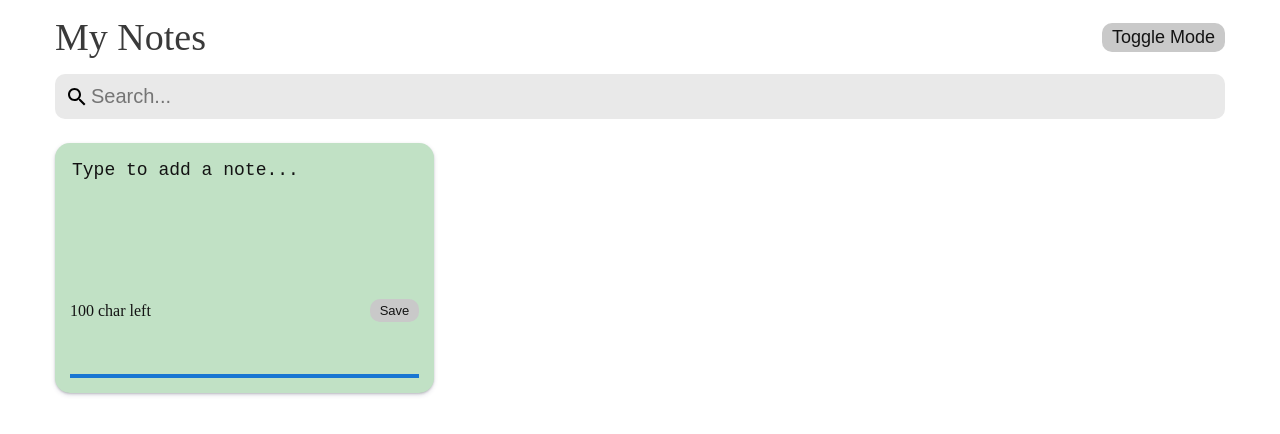
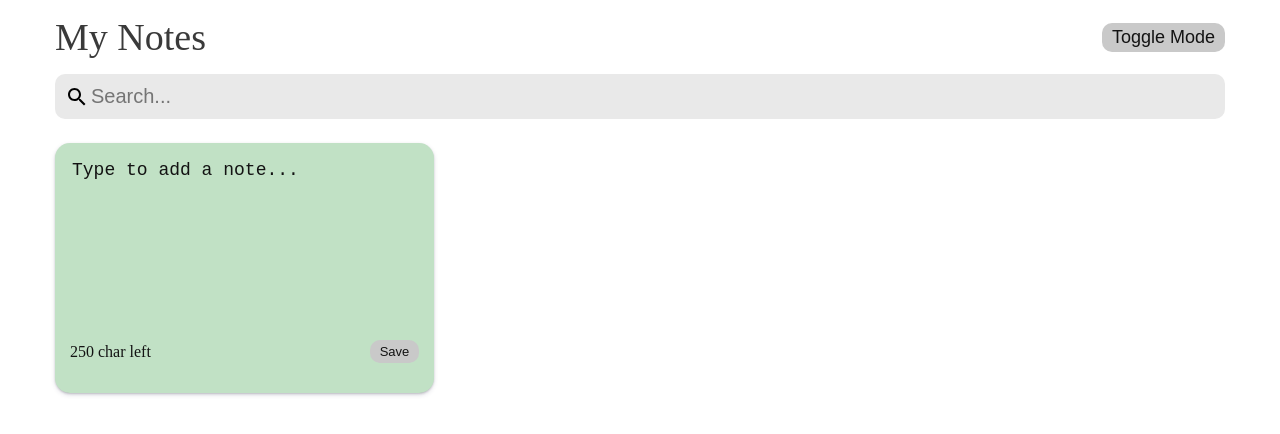
Before and after one commit to Guhenriques/notes-app, a React (Create React App) app: page / in a window 1280 px wide. Shown: the top 434 px of the page. Built offline with nearby package versions, Linux system fonts and the light colour scheme.

Commit message:
Note bg color change now using localStorage

```diff
--- a/src/App.jsx
+++ b/src/App.jsx
@@ -22,7 +22,7 @@ function App() {
         <BrowserRouter>
           <Routes>
             <Route path="/" element={<Notes />} />
-            <Route path="/create-note" element={<CreateNote />} />
+            {/*<Route path="/create-note" element={<CreateNote />} /> */}
             {/*<Route path="/edit-note/:id" element={<Notes />} />*/}
           </Routes>
         </BrowserRouter>
--- a/src/components/NoteComponents/CreateNote.jsx
+++ b/src/components/NoteComponents/CreateNote.jsx
@@ -1,27 +1,22 @@
 import React from "react";
-import LinearProgress from "@mui/material/LinearProgress";
 
 function CreateNote({ textHandler, saveHandler, inputText }) {
-  const charLimit = 100;
+  const charLimit = 250;
   const charLeft = charLimit - inputText.length;
   return (
     <div className="note new">
       <textarea
         cols="10"
-        rows="5"
+        rows="8"
         value={inputText}
         placeholder="Type to add a note..."
         onChange={textHandler}
-        maxLength="100"
+        maxLength="250"
       ></textarea>
       <div className="note__footer">
         <span className="label">{charLeft} char left</span>
         <button className="note__save" onClick={saveHandler}>Save</button>
       </div>
-      <LinearProgress
-        className="char__progress"
-        variant="determinate"
-        value={charLeft} />
     </div>
   );
 }
--- a/src/components/NoteComponents/Note.jsx
+++ b/src/components/NoteComponents/Note.jsx
@@ -1,11 +1,13 @@
 import React, { useState, useEffect } from "react";
-import { Link } from "react-router-dom";
 import { GithubPicker } from "react-color";
 import DeleteForeverOutlinedIcon from "@mui/icons-material/DeleteForeverOutlined";
 import ColorLensTwoToneIcon from "@mui/icons-material/ColorLensTwoTone";
 
 const Note = ({ id, text, deleteNote }) => {
-  const [bgColor, setBgColor] = useState("");
+  const defaultColor = "#fef3bd";
+  const [bgColor, setBgColor] = useState(() => {
+    return localStorage.getItem(`note_${id}_color`) || defaultColor;
+  });
   const [showColorPicker, setShowColorPicker] = useState(false);
 
   const handleChangeColor = (color) => {
@@ -28,6 +30,10 @@ const Note = ({ id, text, deleteNote }) => {
     "#abb8c3",
     "#969696",
   ];
+
+  useEffect(() => {
+    localStorage.setItem(`note_${id}_color`, bgColor);
+  }, [id, bgColor]);
 
   return (
       <div className="note" style={{ background: bgColor }}>
--- a/src/components/css/Note.css
+++ b/src/components/css/Note.css
@@ -1,5 +1,4 @@
 .note {
-  background: #fef3bd;
   color: #131313;
   backdrop-filter: blur(5px);
   box-shadow: rgba(50, 50, 93, 0.25) 0px 2px 5px -1px, rgba(0, 0, 0, 0.3) 0px 1px 3px -1px;
```
